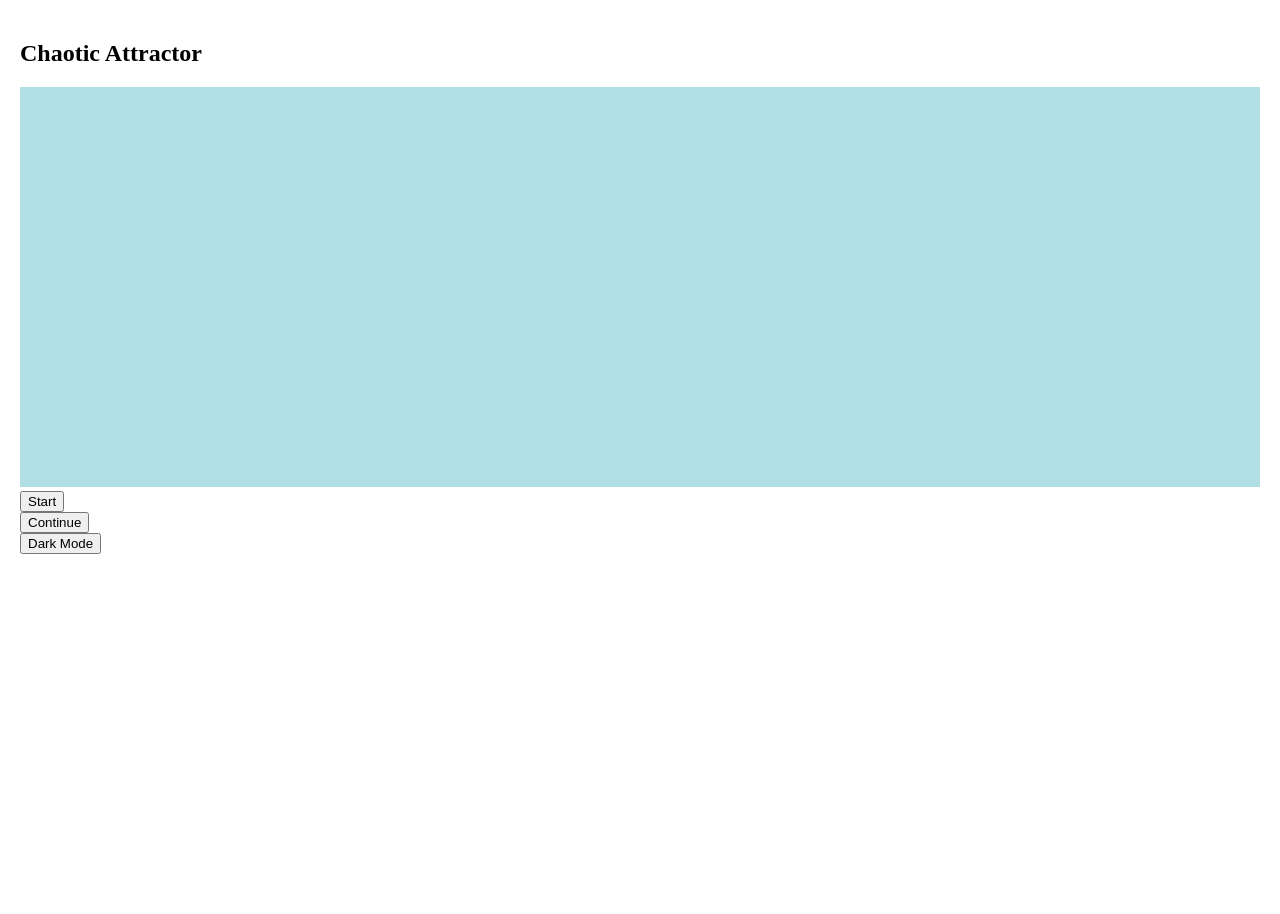
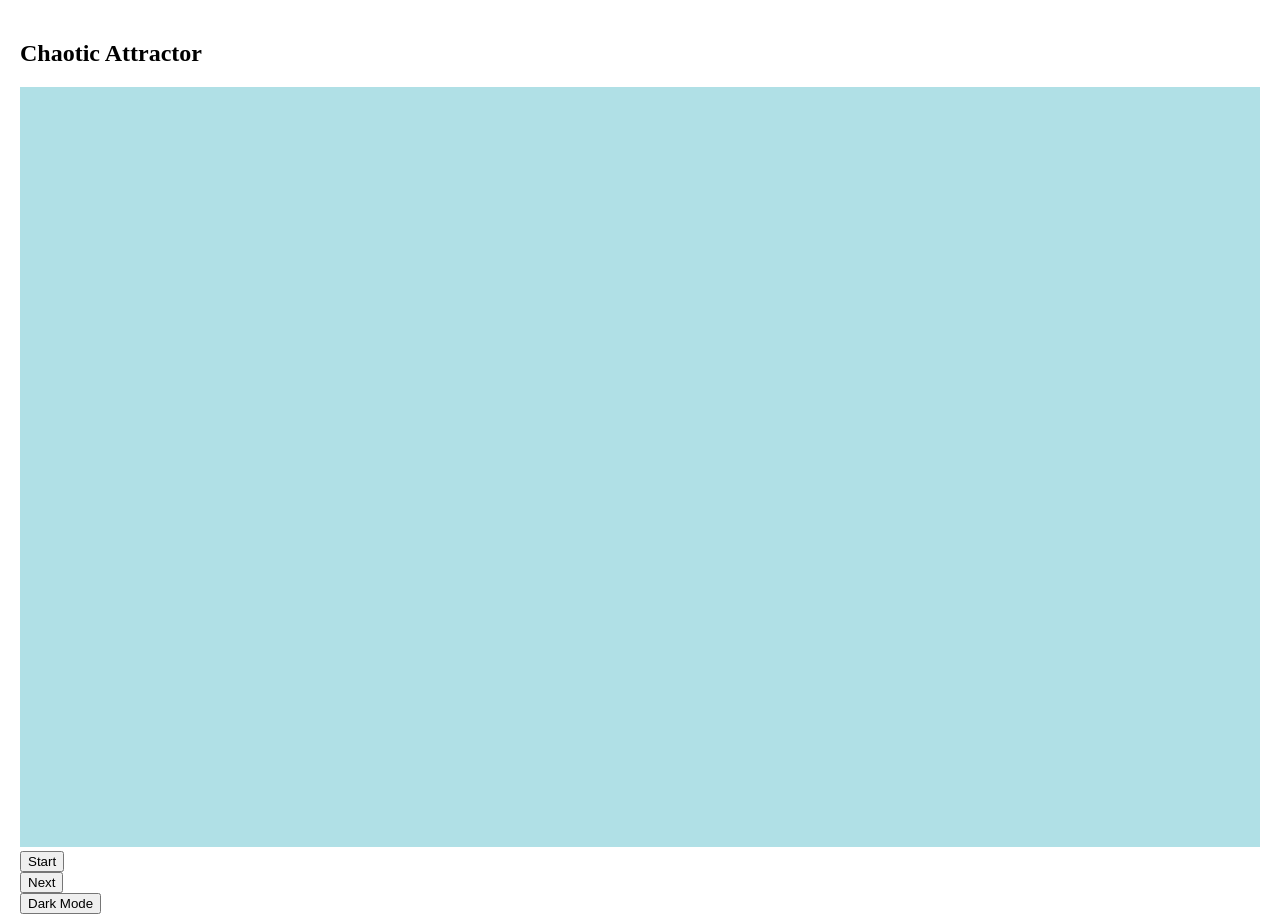
Before and after one commit to dmaynard/chaosvue, a Vue app: page / in a window 1280 px wide. Before the commit the page ends 800 px from the top, so only its background shows below. Built offline with nearby package versions, Linux system fonts and the light colour scheme.

Commit message:
added next button
Now manually controlled.

```diff
--- a/src/App.vue
+++ b/src/App.vue
@@ -4,7 +4,7 @@
     <!-- These are the custom components we'll create -->
     <!-- Values for `my-box` are percentages of the width of the canvas. -->
     <!-- Each bar will take up an equal space of the canvas. -->
-    <chaos-canvas style="width: 100%; height: 400px; background-color:powderblue;">
+    <chaos-canvas style="width: 100%; height: 100%; background-color:powderblue;">
     </chaos-canvas>
 
 
--- a/src/components/ChaosCanvas.vue
+++ b/src/components/ChaosCanvas.vue
@@ -7,7 +7,7 @@
   <div v-else>
     <button v-on:click="pauseAnimation">Pause</button>
   </div>
-  <button v-on:click="continueAttractor">Continue</button>
+  <button v-on:click="resetAttractor">Next</button>
 
   <div v-if=darkmode>
     <button v-on:click="toggleLightMode">Light Mode</button>
@@ -149,11 +149,7 @@ export default {
          this.startNewAttractor = true;
          this.displayDelay = 0;
       }
-      if (this.nFramesMaxedUnchanged > 60) {
-         this.startNewAttractor = true;
-         this.displayDelay = 180;
-         console.log(" display delay ");
-      }
+
       window.requestAnimationFrame(this.doAnimation);
       return;
     },
@@ -164,10 +160,8 @@ export default {
     pauseAnimation() {
       this.paused = true;
     },
-    continueAttractor() {
-      for (var i = 0; i < 60; i++) {
-        this.iterateAttractor(false);
-      }
+    resetAttractor() {
+      this.startNewAttractor = true;
     },
     iterateAttractor(init) {
       // let elapsed = -new Date().getTime();
```
